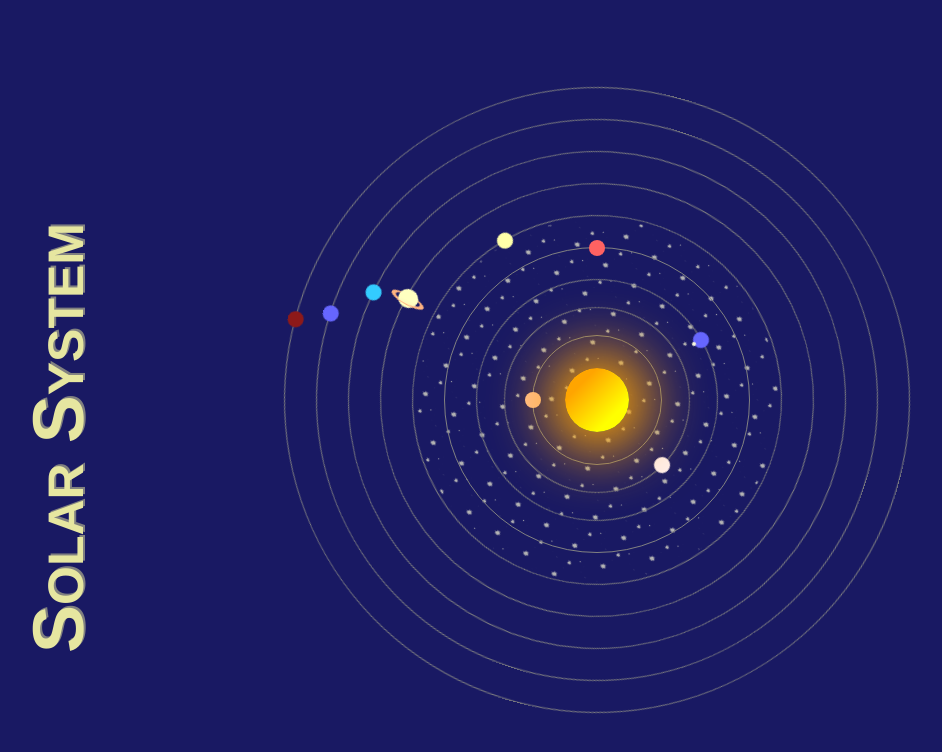
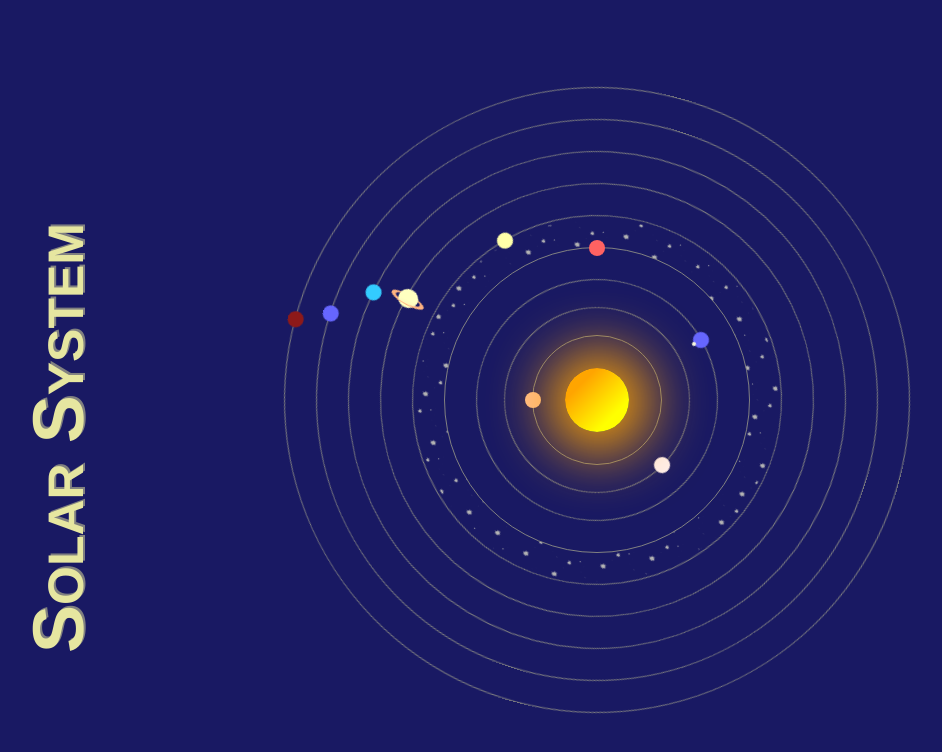
Before and after one commit to johnnny333/Solar-system.css, a plain HTML site: page sun.html in a window 1280 px wide. Shown: the whole page, without its empty margins (43-985 px from the left). Drawn offline with Linux system fonts and the light colour scheme.

Commit message:
bckgr fix

```diff
--- a/sun.css
+++ b/sun.css
@@ -162,6 +162,7 @@ h1 {
   height: 19em;
   width: 19em;
   z-index: -5;
+  background-color: #191963;
 	/*WEBKIT*/
   -webkit-animation-duration: 20s;
 	/*IE*/
```
